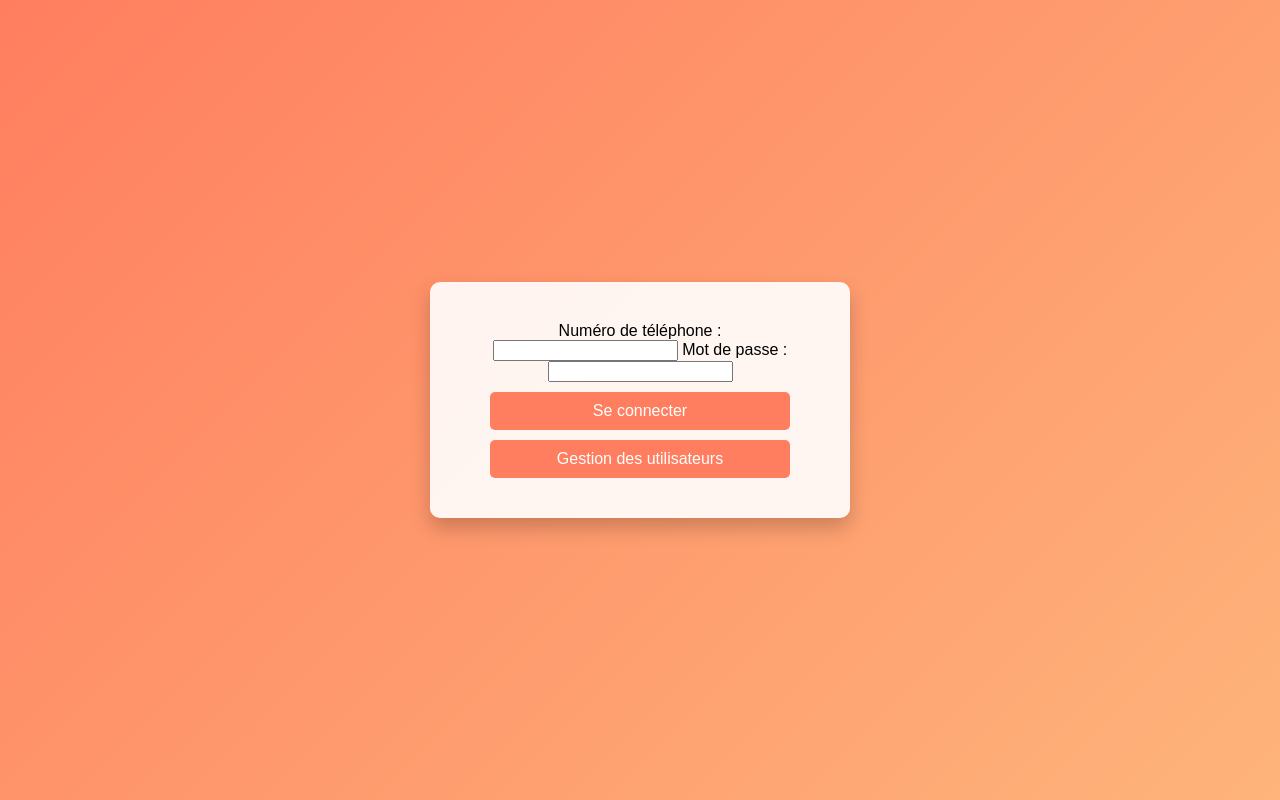
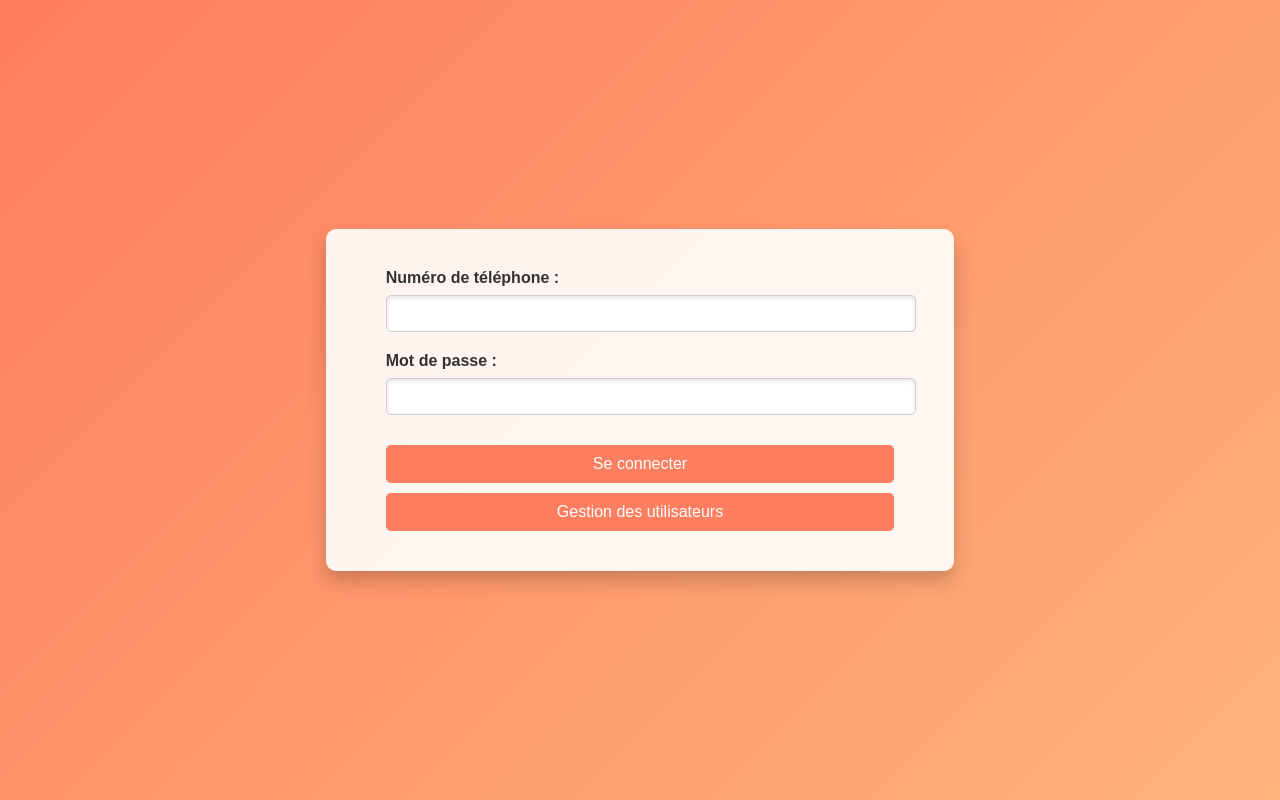
Before and after one commit to Alexisalou/eau_pure, a PHP site: page / in a window 1280 px wide. Run offline with PHP 8.4, Linux system fonts and the light colour scheme.

Commit message:
Modification du fichier #40

```diff
--- a/CONAN/connexion.css
+++ b/CONAN/connexion.css
@@ -8,28 +8,33 @@ body {
     justify-content: center;
     align-items: center;
     overflow: hidden;
-    transition: filter 0.3s ease; /* Transition pour le flou */
 }
 
-/* Appliquer le flou sur le fond quand une popup est ouverte */
-body.flou {
-    filter: blur(5px); /* Applique un flou sur le fond */
-}
-
-/* Formulaire de connexion */
 form {
     background: rgba(255, 255, 255, 0.9);
     padding: 40px 60px;
     border-radius: 10px;
     box-shadow: 0 10px 20px rgba(0, 0, 0, 0.2);
-    width: 300px;
-    text-align: center;
-    position: relative;
-    z-index: 1; /* Assure que le formulaire est sous les pop-ups */
 }
 
-/* Bouton de connexion et gestion des utilisateurs */
-.connect-btn, .gestion-btn {
+label {
+    display: block;
+    margin-bottom: 8px;
+    color: #333;
+    font-weight: bold;
+}
+
+input[type="text"],
+input[type="password"] {
+    width: 100%;
+    padding: 10px;
+    margin-bottom: 20px;
+    border: 1px solid #ccc;
+    border-radius: 5px;
+    box-shadow: inset 0 2px 4px rgba(0, 0, 0, 0.1);
+}
+
+input[type="submit"] {
     width: 100%;
     padding: 10px;
     border: none;
@@ -39,51 +44,8 @@ form {
     font-size: 16px;
     cursor: pointer;
     transition: background 0.3s ease;
-    margin-top: 10px;
 }
 
-.connect-btn:hover, .gestion-btn:hover {
+input[type="submit"]:hover {
     background: #feb47b;
 }
-
-/* Pop-ups */
-.popup {
-    display: none; /* Hide pop-ups by default */
-    position: fixed;
-    left: 50%;
-    top: 50%;
-    transform: translate(-50%, -50%);
-    padding: 30px;
-    background-color: rgba(255, 255, 255, 0.95);
-    box-shadow: 0 10px 20px rgba(0, 0, 0, 0.2);
-    z-index: 1000;
-    border-radius: 10px;
-    width: 350px;
-    text-align: center;
-}
-
-/* Bouton Annuler */
-button[type="button"] {
-    background: #ff7e5f;
-    color: white;
-    border: none;
-    padding: 10px 20px;
-    border-radius: 5px;
-    cursor: pointer;
-}
-
-button[type="button"]:hover {
-    background: #feb47b;
-}
-
-/* Overlay (fond semi-transparent) */
-.overlay {
-    display: none; /* Hide overlay by default */
-    position: fixed;
-    top: 0;
-    left: 0;
-    width: 100%;
-    height: 100%;
-    background: rgba(0, 0, 0, 0.5);
-    z-index: 999;
-}
```
Also changed, not shown: CONAN/connexion.php (+5 -2 lines).
